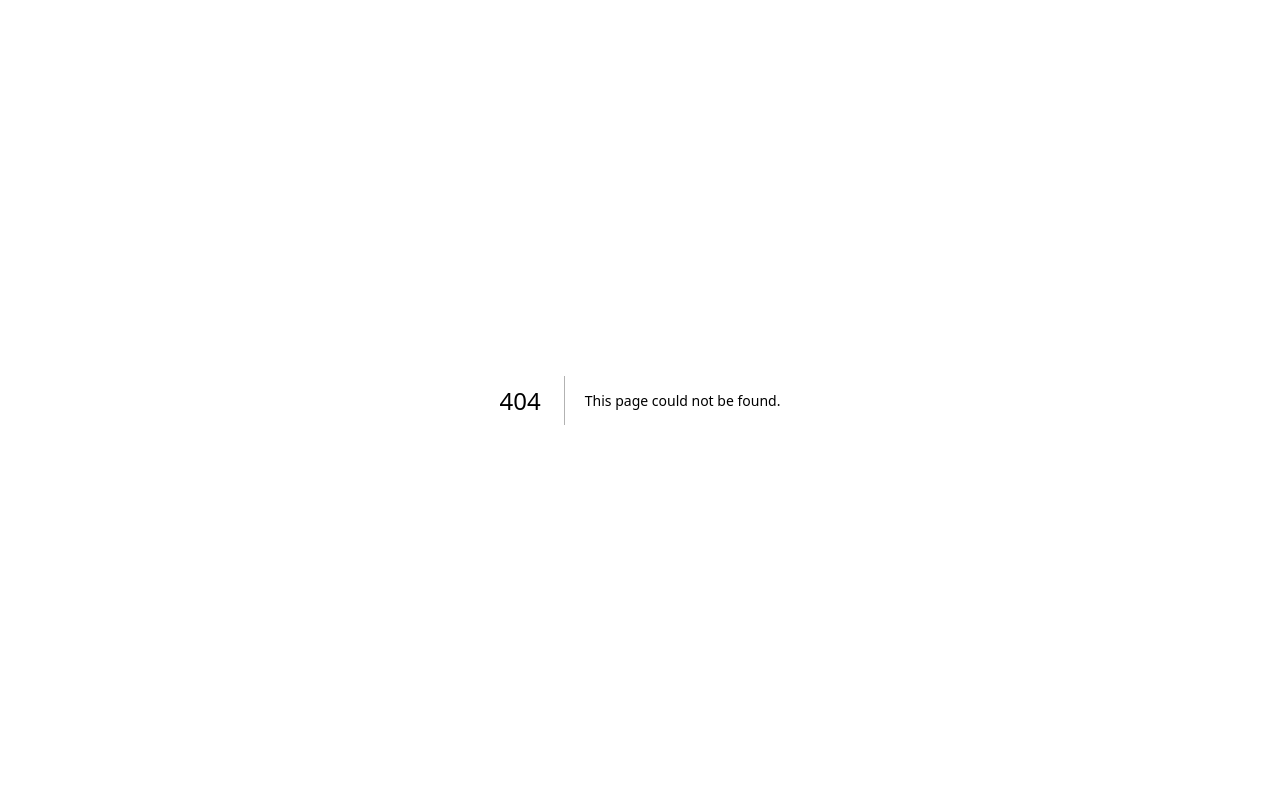
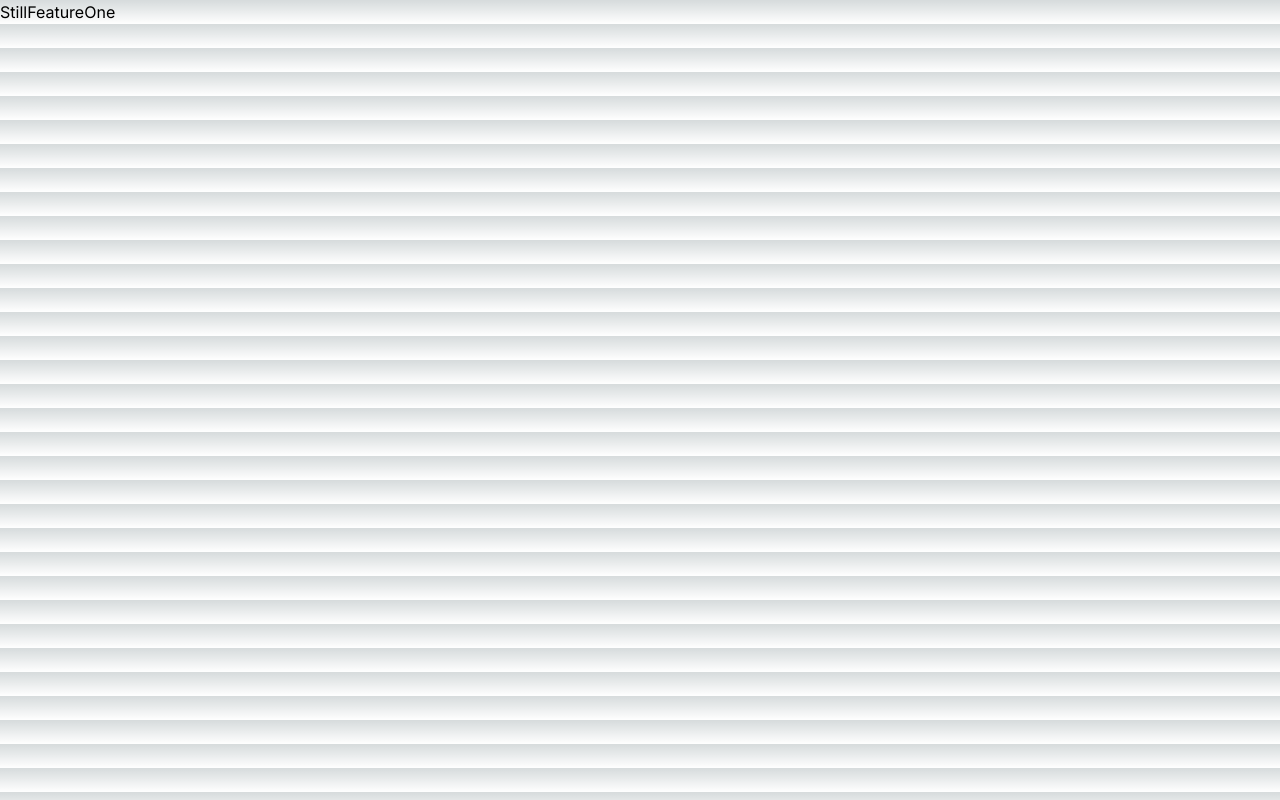
Before and after one commit to Mowarzame/my-nextjs-project, a Next.js app: page /StillFeatureOne in a window 1280 px wide. Before the commit this address had no page. Built offline with nearby package versions, Linux system fonts and the light colour scheme.

Commit message:
Still Feature One

```diff
--- /dev/null
+++ b/src/app/StillFeatureOne/page.tsx
@@ -0,0 +1,9 @@
+import React from 'react'
+
+const StillFeatureOne = () => {
+  return (
+    <div>StillFeatureOne</div>
+  )
+}
+
+export default StillFeatureOne
```
